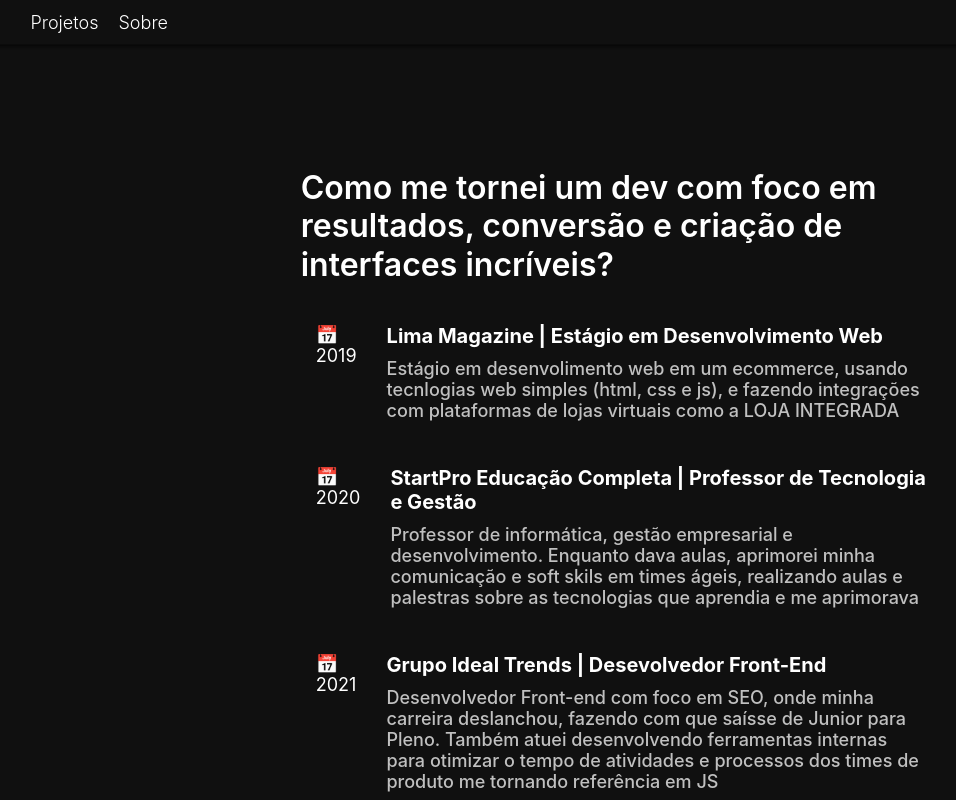
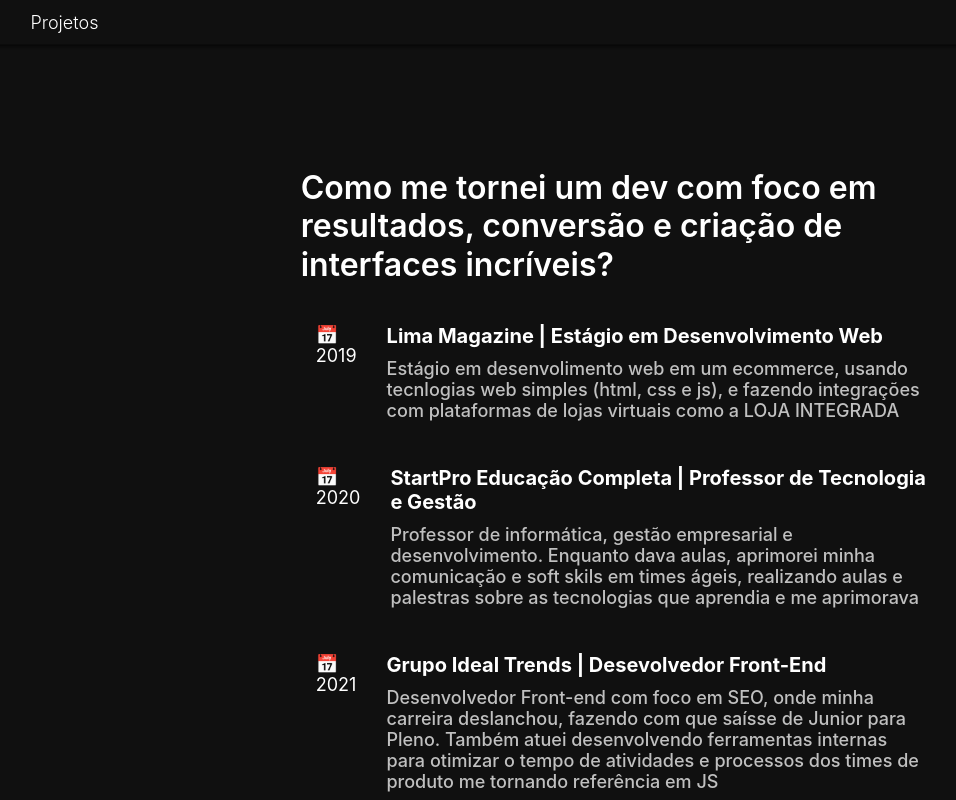
Before and after one commit to ThomAlmeidaRD/writtter, a React (Vite) app in the folder client/: page /sobre in a window 1280 px wide. Shown: the top 800 px of the page, without its empty margins (19-975 px from the left). Built offline with nearby package versions, Linux system fonts and the light colour scheme.

Commit message:
removendo link sobre

```diff
--- a/client/src/components/navbar.jsx
+++ b/client/src/components/navbar.jsx
@@ -11,7 +11,7 @@ function Navbar() {
                     </a>
                 </li>
                 <li><a href="#prj">Projetos</a></li>
-                <li><a href="/sobre">Sobre</a></li>
+
 
             </ul>
         </nav >
```
